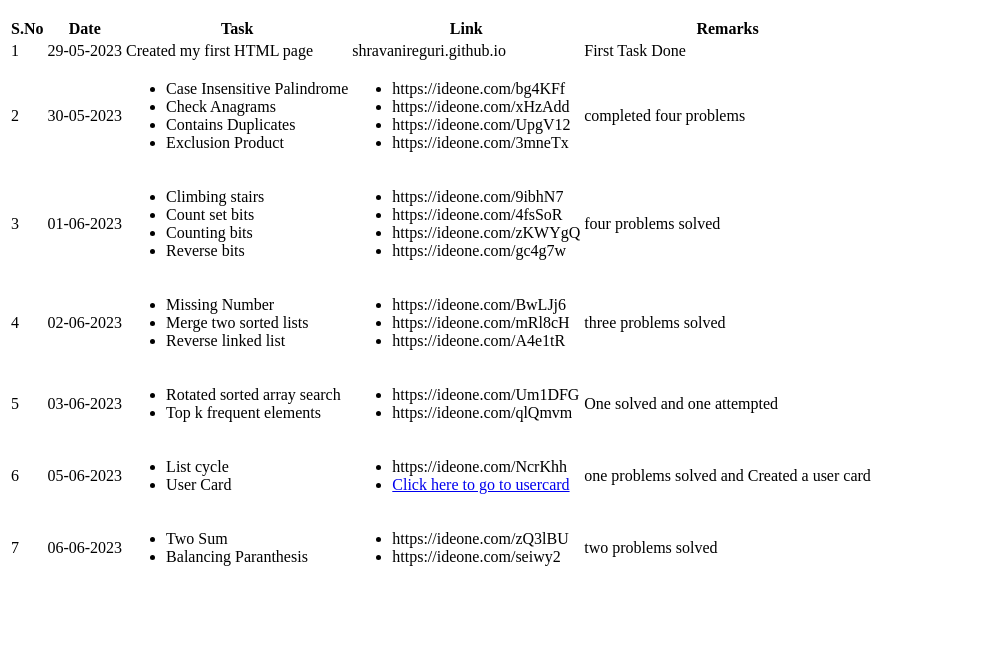
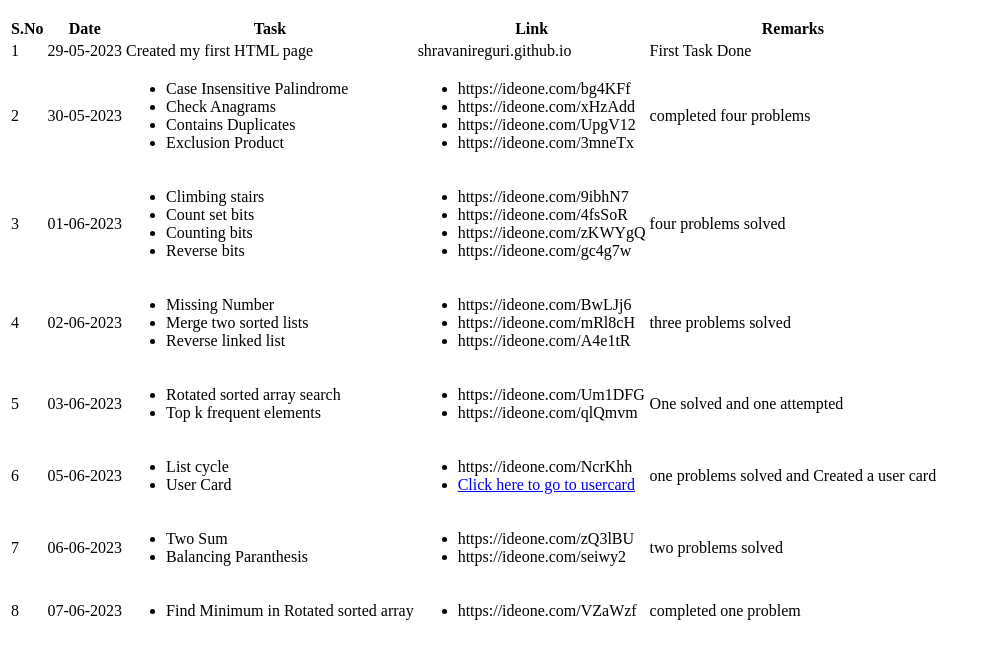
Before and after one commit to shravanireguri/shravanireguri.github.io, a plain HTML site: page index.html in a window 1280 px wide. Shown: the part 110-768 px from the top of the page, without its empty margins (0-991 px from the left). Drawn offline with Linux system fonts and the light colour scheme.

Commit message:
completed eighth task

```diff
--- a/index.html
+++ b/index.html
@@ -140,6 +140,21 @@
             </td>
             <td>two problems solved</td>
         </tr>
+        <tr>
+            <td>8</td>
+            <td>07-06-2023</td>
+            <td>
+                <ul>
+                    <li>Find Minimum in Rotated sorted array</li>
+                </ul>
+            </td>
+            <td>
+                <ul>
+                    <li>https://ideone.com/VZaWzf</li>
+                </ul>
+            </td>
+            <td>completed one problem</td>
+        </tr>
     </table>
     <script src="site.js"></script>
 </body>
```
